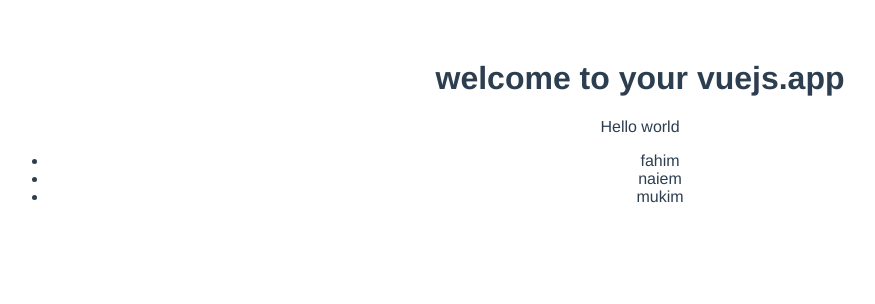
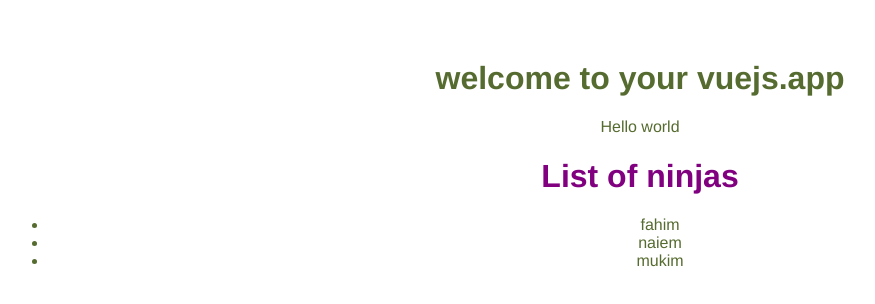
Before and after one commit to riaz4519/vue, a Vue app in the folder vueninjs2/cli_project/vuecli1/: page / in a window 1280 px wide. Shown: the top 304 px of the page, without its empty margins (0-875 px from the left). Built offline with nearby package versions, Linux system fonts and the light colour scheme.

Commit message:
after style scoped

```diff
--- a/vueninjs2/cli_project/vuecli1/src/App.vue
+++ b/vueninjs2/cli_project/vuecli1/src/App.vue
@@ -40,7 +40,7 @@
 }
 </script>
 
-<style>
+<style scoped>
 #app {
   font-family: 'Avenir', Helvetica, Arial, sans-serif;
   -webkit-font-smoothing: antialiased;
@@ -48,5 +48,6 @@
   text-align: center;
   color: #2c3e50;
   margin-top: 60px;
+  color: darkolivegreen;
 }
 </style>
--- a/vueninjs2/cli_project/vuecli1/src/components/ninja.vue
+++ b/vueninjs2/cli_project/vuecli1/src/components/ninja.vue
@@ -1,13 +1,13 @@
 <template>
+    <div >
 
-
-
+        <h1>List of ninjas</h1>
 
         <ul >
             <li v-for="ninja in ninjas">{{ ninja }}</li>
         </ul>
 
-
+    </div>
 
 
 
@@ -28,6 +28,10 @@
 
 </script>
 
-<style>
+<style scoped>
+
+    h1{
+        color: purple;
+    }
 
 </style>
```
Also changed, not shown: 1 other file (tests, documents, lock files or other folders).
